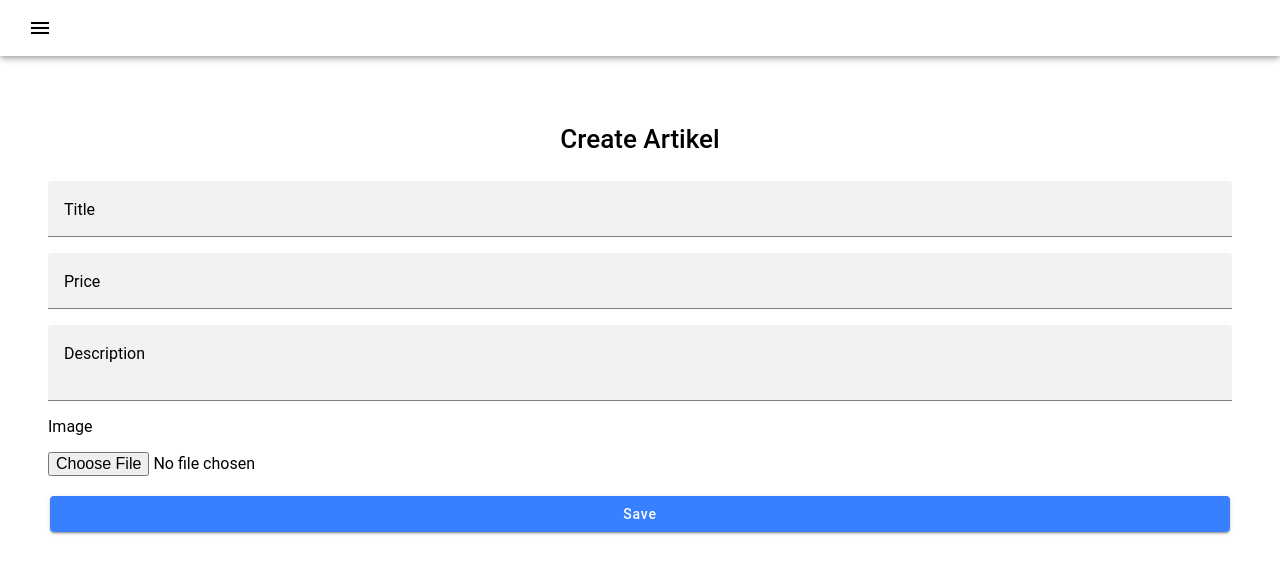
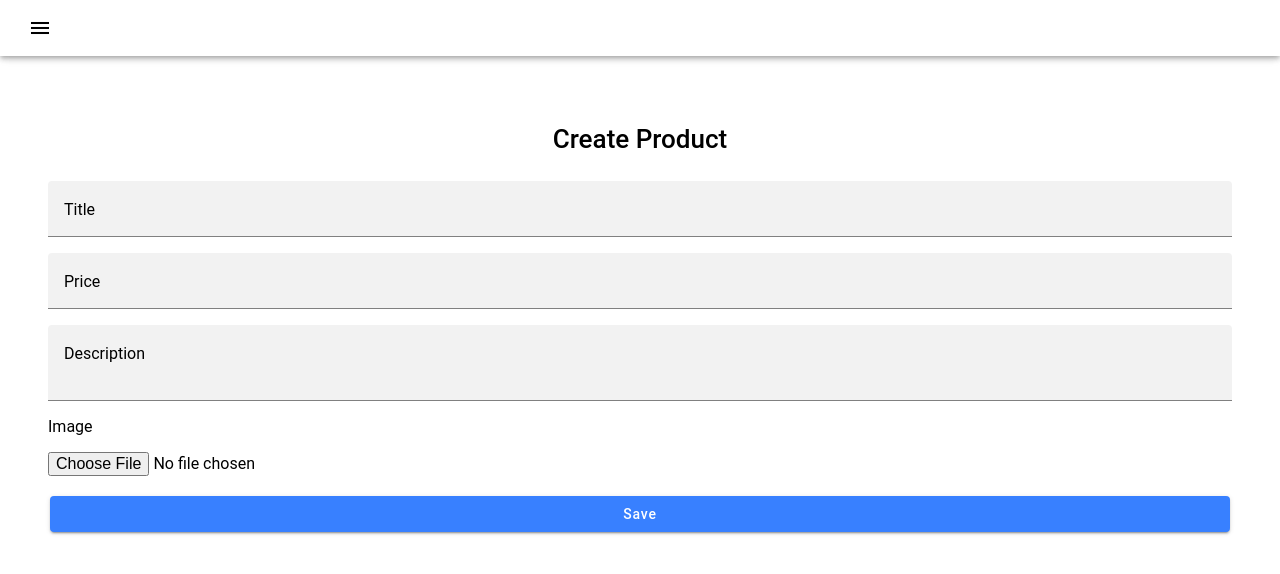
Before and after one commit to FrhnSpwli/Website-Desa, a React (Vite) app: page /admin/product/create in a window 1280 px wide. Shown: the top 574 px of the page. Built offline with nearby package versions, Linux system fonts and the light colour scheme; no server answers; sample sign-in values are in the browser's storage.

Commit message:
fix typo and add load state

```diff
--- a/src/pages/Admin/Product/ProductCreate.tsx
+++ b/src/pages/Admin/Product/ProductCreate.tsx
@@ -88,7 +88,7 @@ const ProductCreate: React.FC = () => {
             gap: "16px",
           }}
         >
-          <h1 style={{ alignSelf: "center" }}>Create Artikel</h1>
+          <h1 style={{ alignSelf: "center" }}>Create Product</h1>
           <IonInput
             label="Title"
             labelPlacement="floating"
--- a/src/pages/Product/Product.tsx
+++ b/src/pages/Product/Product.tsx
@@ -98,6 +98,13 @@ const Product = () => {
             <h1>Featured Product</h1>
           </div>
           <SearchBar onInput={handleInput}>Search Bar</SearchBar>
+
+          {productList.length === 0 && (
+            <div className={Styles.noArtikel}>
+              <h1>Loading</h1>
+            </div>
+          )}
+
           <div className={Styles.responsive}>
             {productList.map((item, index) => (
               <IonCard
```
